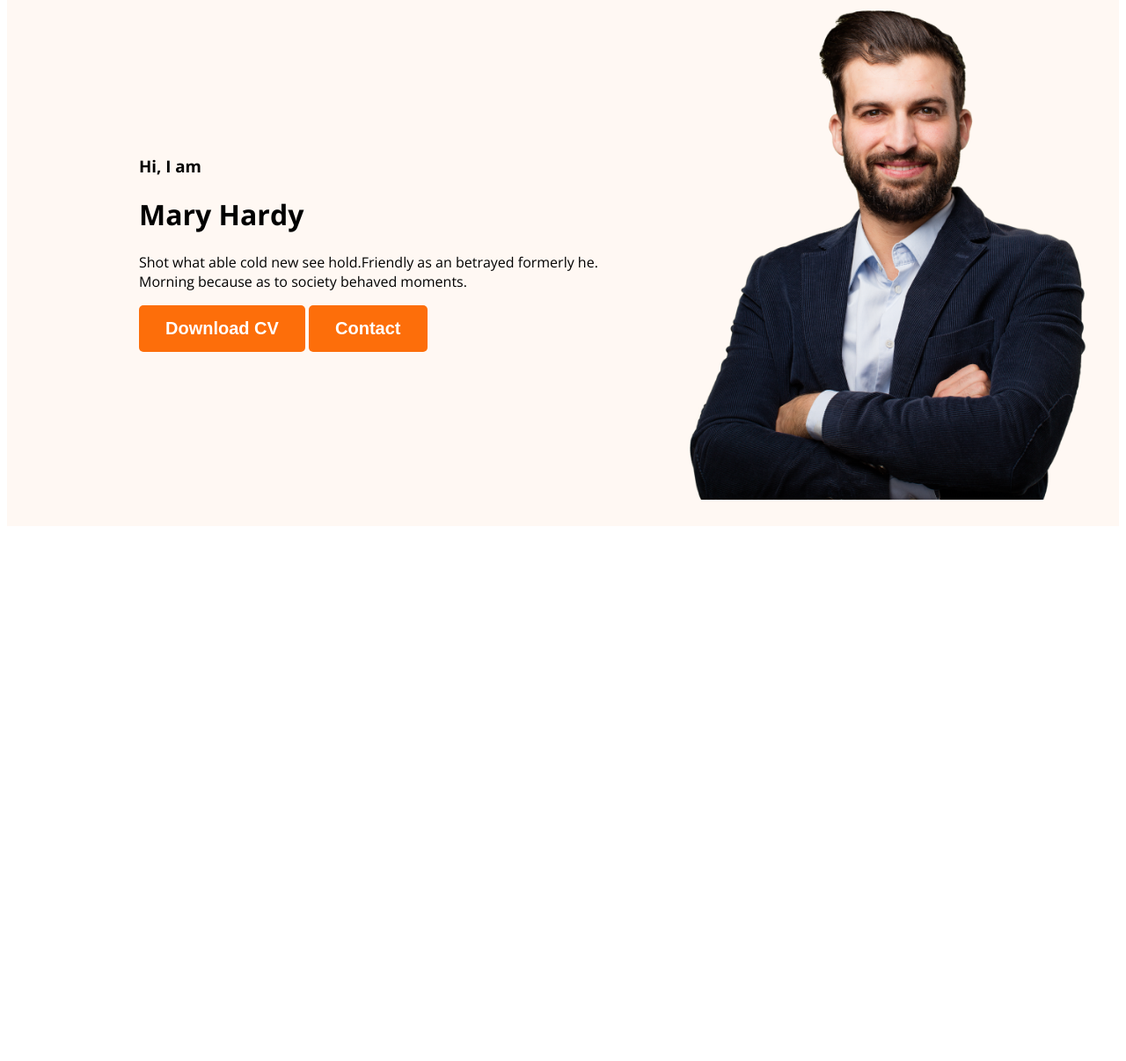
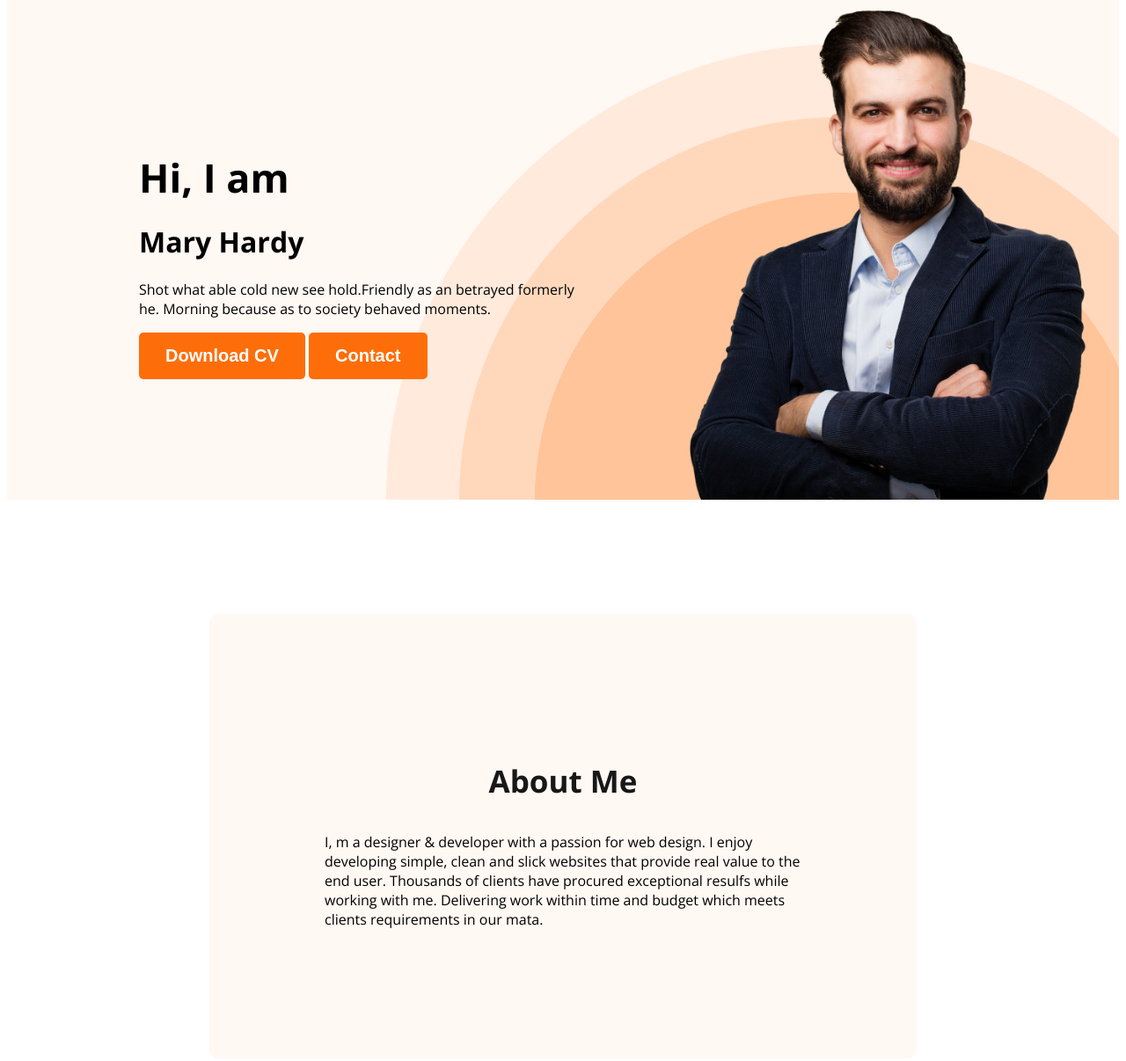
Before and after one commit to shajjad00/developer-portfolio, a plain HTML site: page index.html in a window 1280 px wide. Shown: the part 200-1406 px from the top of the page at 88% size. Before the commit the page ends 806 px from the top, so only its background shows below. Drawn offline with nearby package versions, Linux system fonts and the light colour scheme.

Commit message:
5th commit

```diff
--- a/index.html
+++ b/index.html
@@ -32,7 +32,18 @@
         <img class="profile-pic" src="./images/hardy.png" alt="" />
       </div>
     </header>
-    <main></main>
+    <main>
+      <section class="about">
+        <h3 class="section-title">About Me</h3>
+        <p class="about-description">
+          I, m a designer & developer with a passion for web design. I enjoy
+          developing simple, clean and slick websites that provide real value to
+          the end user. Thousands of clients have procured exceptional resulfs
+          while working with me. Delivering work within time and budget which
+          meets clients requirements in our mata.
+        </p>
+      </section>
+    </main>
     <footer></footer>
   </body>
 </html>
--- a/styles/style.css
+++ b/styles/style.css
@@ -16,7 +16,20 @@ body {
   border: none;
   padding: 15px 30px;
 }
+.section-title {
+  color: #181818;
+  text-align: center;
+  font-size: 2.1875rem;
 
+  font-weight: 700;
+}
+.section-description {
+  color: #757575;
+  text-align: center;
+  font-size: 1.125rem;
+  font-weight: 400;
+  line-height: 1.875rem;
+}
 /* nav related styles */
 nav {
   display: flex;
@@ -45,12 +58,41 @@ nav li a {
 /* header related styles */
 .header {
   background-color: #fff8f3;
+  background-image: url("../images/header_bg.png");
+  background-repeat: no-repeat;
+  background-position: right bottom;
 }
 .banner {
-  padding: 30px 30px 30px 150px;
+  padding: 30px 30px 0px 150px;
   display: flex;
   align-items: center;
+  justify-content: space-between;
 }
 .banner .profile-pic {
   width: 500px;
 }
+.banner-greeting {
+  font-size: 45px;
+  margin-bottom: 0;
+}
+.banner-title {
+  font-size: 85px;
+  font-weight: 700;
+  color: #181818;
+  margin-top: 5px;
+  margin-bottom: 30px;
+}
+.banner-description {
+  margin-bottom: 28px;
+}
+.banner-content {
+  max-width: 500px;
+}
+/* main section styles */
+/* about section styles */
+.about {
+  padding: 131px;
+  border-radius: 0.625rem;
+  background: #fff8f3;
+  margin: 130px 230px;
+}
```
